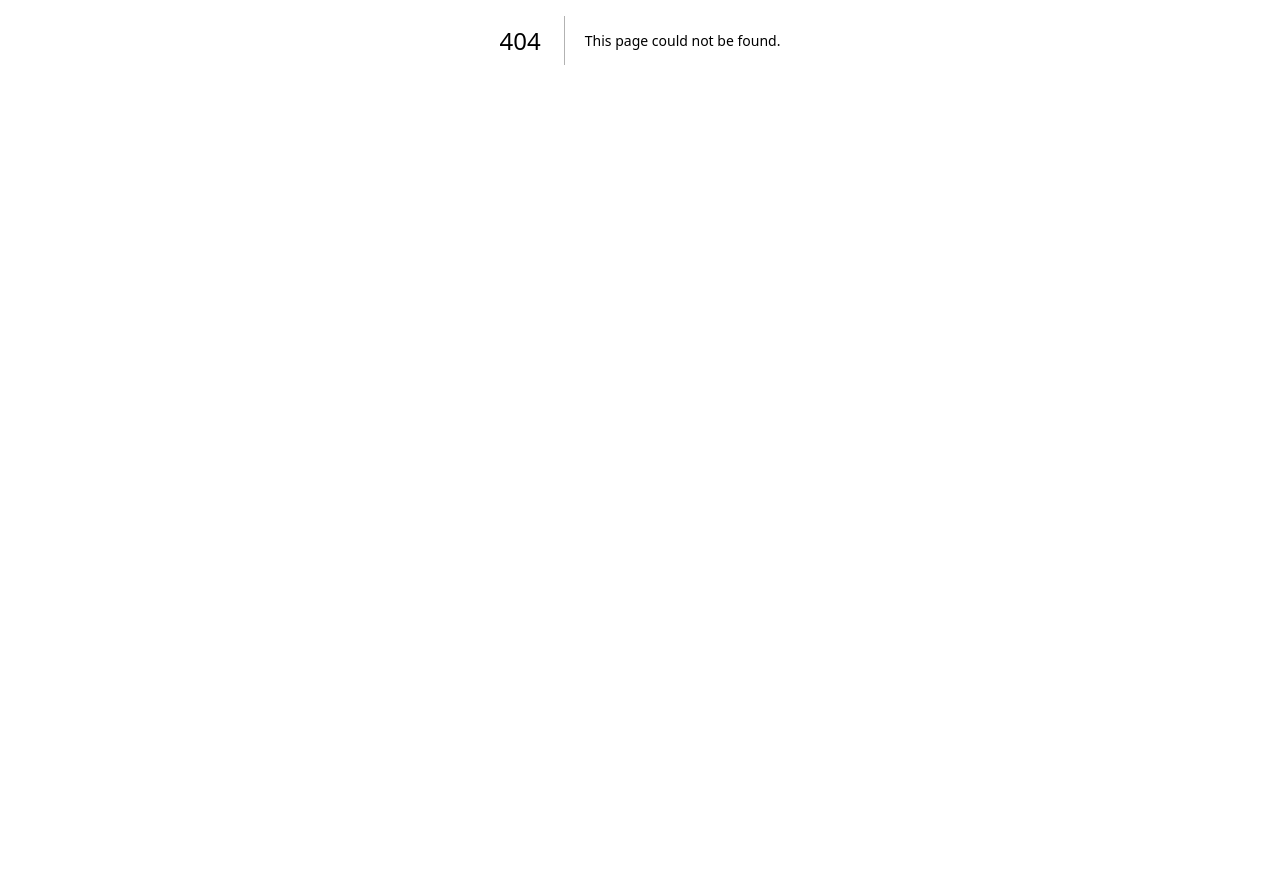
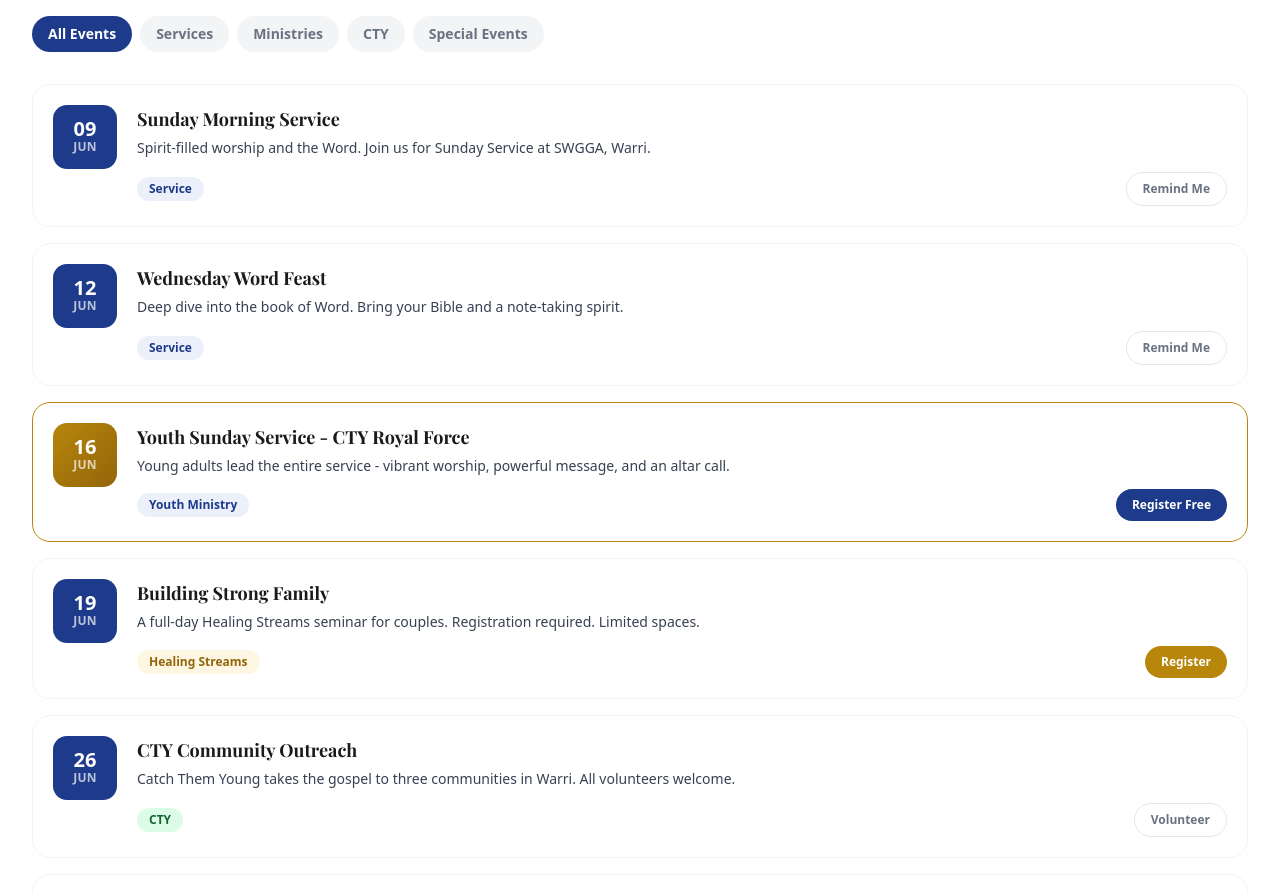
Before and after one commit to lucky-blessed/swgga, a Next.js app: page /events in a window 1280 px wide. Before the commit this address had no page. Shown: the part 360-1253 px from the top of the page. Before the commit the page ends 800 px from the top, so only its background shows below. Built offline with nearby package versions, Linux system fonts and the light colour scheme; a web font is replaced by a local one.

Commit message:
feat: added Event page with filter chips and event cards

```diff
--- /dev/null
+++ b/src/app/events/page.tsx
@@ -0,0 +1,146 @@
+'use client'
+
+import ServicesStrip from '@/components/layout/ServicesStrip'
+import Navbar from '@/components/layout/Navbar'
+import Footer from '@/components/layout/Footer'
+import { useState } from 'react'
+
+const filterChips = ['All Events', 'Services', 'Ministries', 'CTY', 'Special Events']
+
+const events = [
+  {
+    day: '09', month: 'Jun',
+    title: 'Sunday Morning Service',
+    description: 'Spirit-filled worship and the Word. Join us for Sunday Service at SWGGA, Warri.',
+    tag: 'Service', tagColor: 'bg-[#EBF0FA] text-[#1E3A8A]',
+    btnLabel: 'Remind Me', btnStyle: 'border border-gray-200 text-gray-500 hover:border-[#1E3A8A] hover:text-[#1E3A8A]',
+    featured: false,
+  },
+  {
+    day: '12', month: 'Jun',
+    title: 'Wednesday Word Feast',
+    description: 'Deep dive into the book of Word. Bring your Bible and a note-taking spirit.',
+    tag: 'Service', tagColor: 'bg-[#EBF0FA] text-[#1E3A8A]',
+    btnLabel: 'Remind Me', btnStyle: 'border border-gray-200 text-gray-500 hover:border-[#1E3A8A] hover:text-[#1E3A8A]',
+    featured: false,
+  },
+  {
+    day: '16', month: 'Jun',
+    title: 'Youth Sunday Service - CTY Royal Force',
+    description: 'Young adults lead the entire service - vibrant worship, powerful message, and an altar call.',
+    tag: 'Youth Ministry', tagColor: 'bg-[#EBF0FA] text-[#1E3A8A]',
+    btnLabel: 'Register Free', btnStyle: 'bg-[#1E3A8A] text-white hover:bg-[#0F2460]',
+    featured: true,
+  },
+  {
+    day: '19', month: 'Jun',
+    title: 'Building Strong Family',
+    description: 'A full-day Healing Streams seminar for couples. Registration required. Limited spaces.',
+    tag: 'Healing Streams', tagColor: 'bg-[#FDF6E3] text-[#92650A]',
+    btnLabel: 'Register', btnStyle: 'bg-[#B8860B] text-white hover:bg-[#92650A]',
+    featured: false,
+  },
+  {
+    day: '26', month: 'Jun',
+    title: 'CTY Community Outreach ',
+    description: 'Catch Them Young takes the gospel to three communities in Warri. All volunteers welcome.',
+    tag: 'CTY', tagColor: 'bg-[#DCFCE7] text-[#166534]',
+    btnLabel: 'Volunteer', btnStyle: 'border border-gray-200 text-gray-500 hover:border-[#166534] hover:text-[#166534]',
+    featured: false,
+  },
+  {
+    day: '20', month: 'Jun',
+    title: 'Crusade',
+    description: 'In him was life; and the life was the light of men. And the light shineth in darkness; and the darkness comprehended it not.',
+    tag: 'The Light of Men', tagColor: 'bg-[#FDF6E3] text-[#92650A]',
+    btnLabel: 'Register', btnStyle: 'bg-[#1E3A8A] text-white hover:bg-[#0F2460]',
+    featured: false,
+  },
+]
+
+export default function EventsPage() {
+  const [activeFilter, setActiveFilter] = useState('All Events')
+
+  return (
+    <main>
+      <ServicesStrip />
+      <Navbar />
+
+      {/* PAGE HERO */}
+      <section className="bg-gradient-to-br from-[#0D1B2A] via-[#1E3A8A] to-[#0D1B2A] py-16 text-center">
+        <div className="max-w-7xl mx-auto px-4 sm:px-6 lg:px-8">
+          <h1 className="font-[family-name:var(--font-heading)] text-4xl sm:text-5xl font-bold text-white mb-4">
+            Events Calendar
+          </h1>
+          <p className="text-blue-200 text-lg max-w-2xl mx-auto">
+            Services, programmes, and special events — stay connected with what is happening at Sure Word
+          </p>
+        </div>
+      </section>
+
+      <div className="max-w-7xl mx-auto px-4 sm:px-6 lg:px-8 py-8">
+
+        {/* FILTER CHIPS */}
+        <div className="flex flex-wrap gap-2 mb-8">
+          {filterChips.map((chip) => (
+            <button
+              key={chip}
+              onClick={() => setActiveFilter(chip)}
+              className={`px-4 py-2 rounded-full text-sm font-bold transition-colors duration-200 ${
+                activeFilter === chip
+                  ? 'bg-[#1E3A8A] text-white'
+                  : 'bg-gray-100 text-gray-500 hover:bg-[#EBF0FA] hover:text-[#1E3A8A]'
+              }`}
+            >
+              {chip}
+            </button>
+          ))}
+        </div>
+
+        {/* EVENTS LIST */}
+        <div className="flex flex-col gap-4">
+          {events.map((event) => (
+            <div
+              key={event.title}
+              className={`bg-white border rounded-2xl p-5 flex items-start gap-5 hover:shadow-md transition-all duration-200 ${
+                event.featured ? 'border-[#B8860B]' : 'border-gray-100'
+              }`}
+            >
+              {/* Date bubble */}
+              <div className={`flex-shrink-0 w-16 h-16 rounded-xl flex flex-col items-center justify-center ${
+                event.featured
+                  ? 'bg-gradient-to-br from-[#B8860B] to-[#92650A]'
+                  : 'bg-[#1E3A8A]'
+              }`}>
+                <span className="text-white font-bold text-xl leading-none">{event.day}</span>
+                <span className="text-white/70 text-xs font-semibold uppercase tracking-wide">{event.month}</span>
+              </div>
+
+              {/* Event details */}
+              <div className="flex-1 min-w-0">
+                <h4 className="font-[family-name:var(--font-heading)] text-lg font-bold text-[#1A1A1A] mb-1">
+                  {event.title}
+                </h4>
+                <p className="text-[#374151] text-sm leading-relaxed mb-3">
+                  {event.description}
+                </p>
+                <div className="flex items-center gap-3 flex-wrap">
+                  <span className={`text-xs font-bold px-3 py-1 rounded-full ${event.tagColor}`}>
+                    {event.tag}
+                  </span>
+                  <button className={`ml-auto text-xs font-bold px-4 py-2 rounded-full transition-colors duration-200 ${event.btnStyle}`}>
+                    {event.btnLabel}
+                  </button>
+                </div>
+              </div>
+
+            </div>
+          ))}
+        </div>
+
+      </div>
+
+      <Footer />
+    </main>
+  )
+}
```
